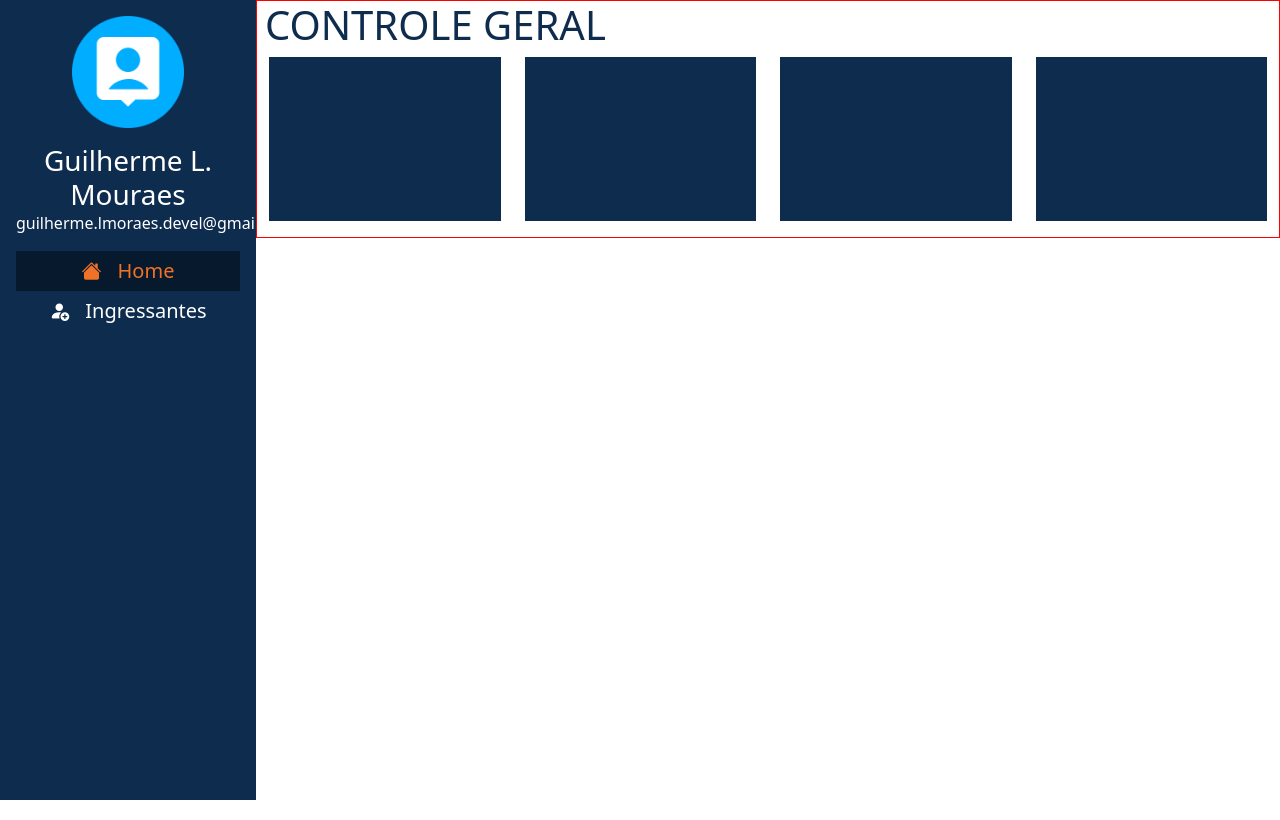
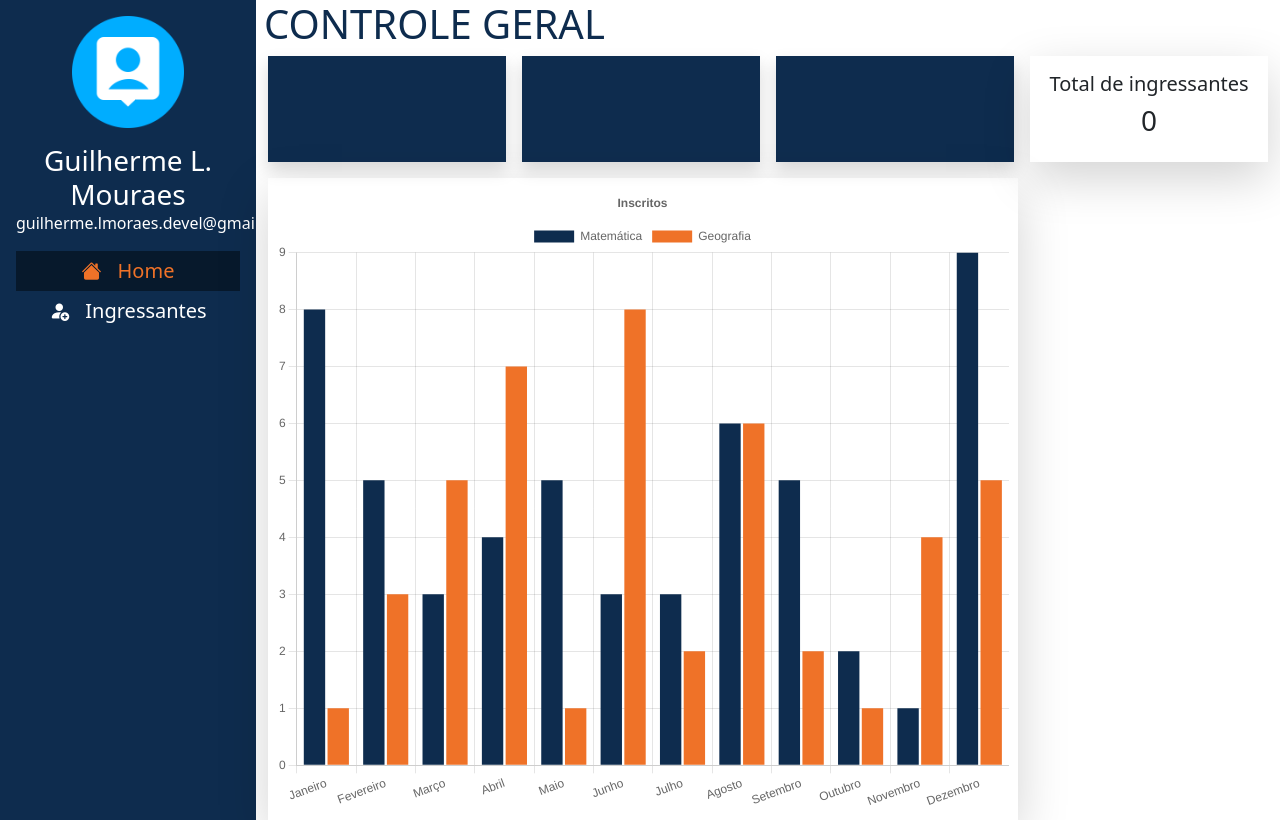
Before and after one commit to guilhermelMoraes/beyond-the-system__front-end, a React (Vite) app: page / in a window 1280 px wide. Built offline with nearby package versions, Linux system fonts and the light colour scheme; data requests are answered from the project's data file.

Commit message:
feat(dashboard): add bar chart to component and error displaying method

```diff
--- a/src/application-form/application-form.tsx
+++ b/src/application-form/application-form.tsx
@@ -8,6 +8,7 @@ import { object, SchemaOf, string } from 'yup';
 
 import AppNotification, { AppNotificationVariants } from '../common/components/notification';
 import Select from '../common/components/select';
+import displayError from '../common/error/display-error';
 import ApplicationFormData, {
   ApplicationFormValues,
   City,
@@ -57,14 +58,6 @@ function ApplicationForm() {
     },
     resolver: yupResolver(validationSchema),
   });
-
-  const displayError = (error: unknown) => {
-    if (axios.isAxiosError(error)) {
-      toast(<AppNotification message={`${error.code} - ${error.message}`} />);
-      return;
-    }
-    console.error(error);
-  };
 
   useEffect(() => {
     const fetchSelectOptions = async () => {
--- /dev/null
+++ b/src/common/error/display-error.tsx
@@ -0,0 +1,14 @@
+import axios from 'axios';
+import { toast } from 'react-toastify';
+import AppNotification from '../components/notification';
+
+function displayError(error: unknown):void {
+  if (axios.isAxiosError(error)) {
+    toast(<AppNotification message={`${error.code} - ${error.message}`} />);
+    return;
+  }
+
+  console.error(error);
+}
+
+export default displayError;
--- a/src/dashboard/dashboard.module.css
+++ b/src/dashboard/dashboard.module.css
@@ -1,9 +1,27 @@
-.dashboard {
-  border: 1px solid red;
+.dashboard__row {
+  display: grid;
+  grid-template-columns: 1fr;
+  grid-auto-columns: minmax(0, 1fr);
+  grid-auto-rows: 1fr;
+  gap: 16px;
 }
 
 .dashboard__placeholder {
-  height: 164px;
   background-color: var(--muralis-primary);
-  display: block;
 }
+
+#dashboard__teste {
+  position: relative;
+  width: 100%;
+  padding: 8px;
+}
+
+@media (min-width: 992px) {
+  .dashboard__row {
+    grid-template-columns: repeat(4, 1fr);
+  }
+
+  #dashboard__teste {
+    width: 75%;
+  }
+}
--- a/src/dashboard/dashboard.tsx
+++ b/src/dashboard/dashboard.tsx
@@ -1,24 +1,103 @@
+/* eslint-disable consistent-return */
+import axios from 'axios';
+import Chart from 'chart.js/auto';
+import { useEffect, useRef, useState } from 'react';
+import displayError from '../common/error/display-error';
+
 import styles from './dashboard.module.css';
 
+const MONTHS_PT_BR = [
+  'Janeiro',
+  'Fevereiro',
+  'Março',
+  'Abril',
+  'Maio',
+  'Junho',
+  'Julho',
+  'Agosto',
+  'Setembro',
+  'Outubro',
+  'Novembro',
+  'Dezembro',
+];
+
 function Dashboard() {
+  const [applicantsCount, setApplicantsCount] = useState(0);
+  const barChartCanvas = useRef<null | HTMLCanvasElement>(null);
+
+  useEffect(() => {
+    const fetchApplicantsData = async () => {
+      try {
+        const { data } = await axios.get('http://localhost:3000/applicants?_start=0');
+        setApplicantsCount(data.length);
+      } catch (error) {
+        displayError(error);
+      }
+    };
+
+    fetchApplicantsData();
+
+    if (barChartCanvas?.current) {
+      const barChart = new Chart(barChartCanvas.current.id, {
+        type: 'bar',
+        options: {
+          plugins: {
+            title: {
+              display: true,
+              text: 'Inscritos',
+            },
+          },
+        },
+        data: {
+          labels: MONTHS_PT_BR,
+          datasets: [
+            {
+              data: [8, 5, 3, 4, 5, 3, 3, 6, 5, 2, 1, 9],
+              label: 'Matemática',
+              backgroundColor: '#0e2c4e',
+            },
+            {
+              data: [1, 3, 5, 7, 1, 8, 2, 6, 2, 1, 4, 5],
+              label: 'Geografia',
+              backgroundColor: '#ef7228',
+            },
+          ],
+        },
+      });
+
+      return () => barChart.destroy();
+    }
+  }, []);
+
   return (
     <div className={styles.dashboard}>
       <h1 className="muralis__text-primary px-2">CONTROLE GERAL</h1>
       <div className="container-fluid">
-        <div className="row">
-          <div className="col-sm-12 col-lg-3 mb-3">
-            <span className={styles.dashboard__placeholder} />
+        <div className="row pb-3">
+          <section className={`${styles.dashboard__row} col`}>
+            <span className={`${styles.dashboard__placeholder} shadow`} />
+            <span className={`${styles.dashboard__placeholder} shadow`} />
+            <span className={`${styles.dashboard__placeholder} shadow`} />
+            <div className="shadow-lg p-3">
+              <h5 className="text-center">
+                Total de ingressantes
+              </h5>
+              <h3 className="text-center">{applicantsCount}</h3>
+            </div>
+          </section>
+        </div>
+        <section className="row">
+          <div>
+            <div id={styles.dashboard__teste} className="shadow-lg">
+              <canvas
+                id="dashboard__mock-bar-chart"
+                ref={barChartCanvas}
+                className="px-8"
+                style={{ width: '100%', height: 256 }}
+              />
+            </div>
           </div>
-          <div className="col-sm-12 col-lg-3 mb-3">
-            <span className={styles.dashboard__placeholder} />
-          </div>
-          <div className="col-sm-12 col-lg-3 mb-3">
-            <span className={styles.dashboard__placeholder} />
-          </div>
-          <div className="col-sm-12 col-lg-3 mb-3">
-            <span className={styles.dashboard__placeholder} />
-          </div>
-        </div>
+        </section>
       </div>
     </div>
   );
```
